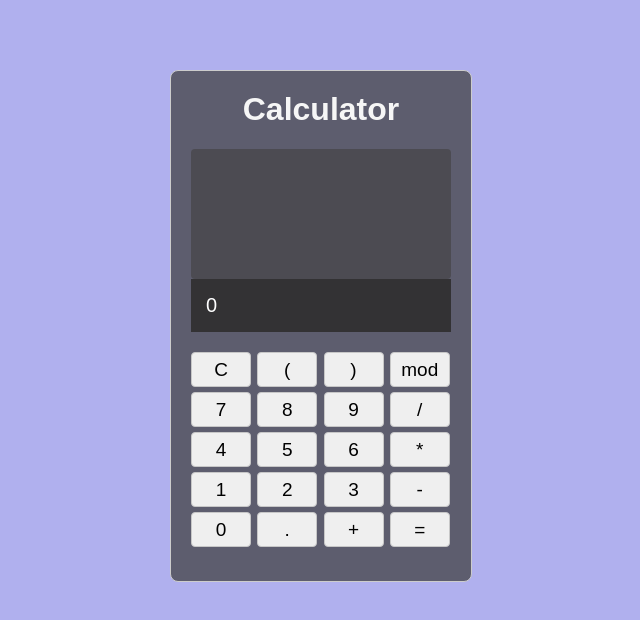
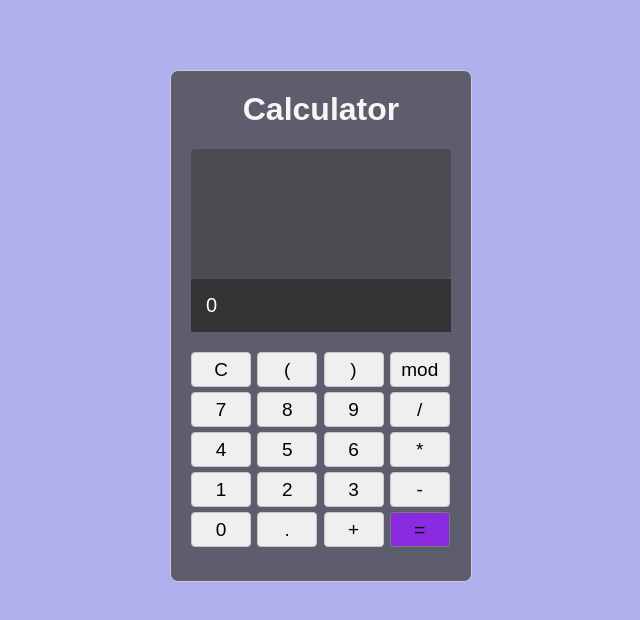
Before and after one commit to Pho3nyxX/react-calculator, a React (Vite) app: page / in a window 1280 px wide. Shown: the top 620 px of the page, without its empty margins (319-959 px from the left). Built offline with nearby package versions, Linux system fonts and the light colour scheme.

Commit message:
change = btn color

```diff
--- a/src/components/ButtonGrid.jsx
+++ b/src/components/ButtonGrid.jsx
@@ -22,7 +22,12 @@ function ButtonGrid({ append, compute, clear }) {
   return (
     <div className="button-grid">
       {buttons.map((btn, index) => (
-        <CalcButton key={index} label={btn} onClick={handleClick} />
+        <CalcButton
+          key={index}
+          label={btn}
+          onClick={handleClick}
+          className={btn === "=" ? "equals" : ""}
+        />
       ))}
     </div>
   );
--- a/src/components/CalcButton.jsx
+++ b/src/components/CalcButton.jsx
@@ -1,7 +1,7 @@
-function CalcButton({ label, onClick }) {
+function CalcButton({ label, onClick, className }) {
     return (
         <button
-            className="calcBtn"
+            className={`calcBtn ${className}`}
             onClick={() => onClick(label)}
         >
             {label}
--- a/src/styles/Calculator.css
+++ b/src/styles/Calculator.css
@@ -42,7 +42,7 @@ body {
             padding: 5px 15px;
             border-bottom: 1px solid #00000042;
 
-            &:hover{
+            &:hover {
                 background-color: #7070705e;
             }
         }
@@ -70,5 +70,14 @@ body {
             border-radius: 4px;
             border: 1px solid #c7c7c7;
         }
+
+        .equals {
+            background-color: #8a2be2;
+            border: 1px solid #7c7c7c;
+
+            &:hover {
+                background-color: #7a1fd1;
+            }
+        }
     }
 }
```
Also changed, not shown: 1 other file (tests, documents, lock files or other folders).
